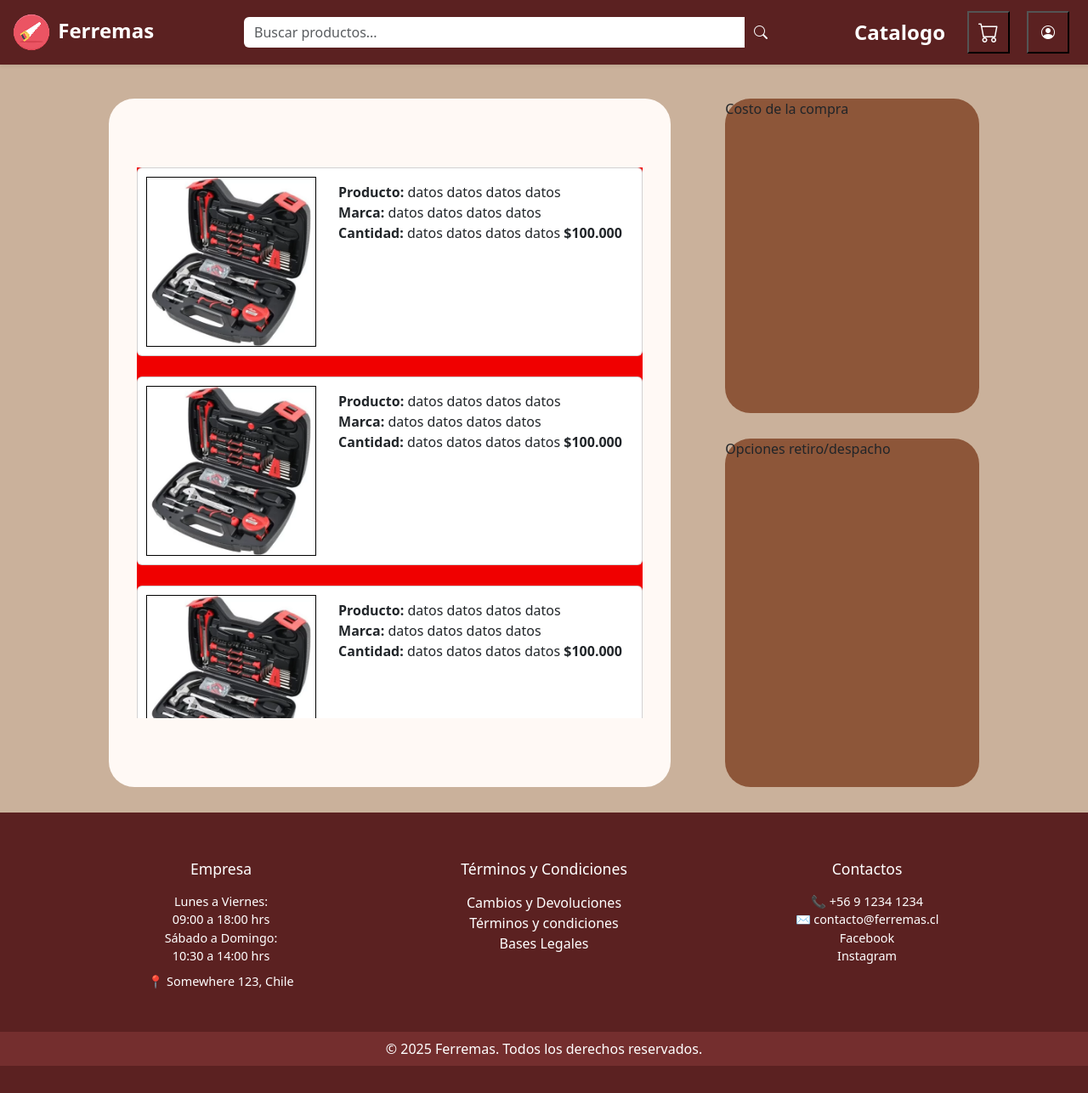
After one commit to Volkergz/Ferremas, a Django app: page /carrito in a window 1280 px wide. The commit adds this page. Shown: the whole page at 85% size. Run offline with Django 5.2, Linux system fonts and the light colour scheme.

Commit message:
Avances Carrito

```diff
--- a/main/frontend/polls/static/css/principal.css
+++ b/main/frontend/polls/static/css/principal.css
@@ -117,3 +117,19 @@
 .footer-bg a:hover {
   text-decoration: underline;
 }
+
+/* Utilidades */
+
+.fmscenter{
+display: flex;
+justify-content: center;
+text-align: center;
+align-content: center;
+align-items: center;
+}
+
+.center-img{
+display: flex;
+margin-left: auto;
+margin-right: auto;
+}
--- /dev/null
+++ b/main/frontend/polls/templates/Carrito.html
@@ -0,0 +1,102 @@
+
+{% extends 'base.html' %}
+
+{% block title %} vista de catalogo {% endblock %}
+
+{% block content %}
+
+{% load static %}
+
+<link rel="stylesheet" href="{% static 'css/principal.css' %}">
+<link href="https://cdn.jsdelivr.net/npm/bootstrap@5.3.6/dist/css/bootstrap.min.css" rel="stylesheet">
+<link rel="stylesheet" href="https://cdn.jsdelivr.net/npm/bootstrap-icons@1.10.5/font/bootstrap-icons.css">
+
+<section>
+
+   <div style="display: grid; grid-template-columns: repeat(3, 1fr); grid-template-rows: repeat(2, 1fr);">
+
+        <div class="d-flex justify-content-center" style="grid-column: span 2 / span 2; grid-row: span 2 / span 2;">
+
+            <div class="blanco fmscenter" style="width: 60vw; height: 78vh; margin: 40px 5vw 30px 10vw; border-radius: 30px;">
+
+                <div id="CARRITO" style="height: 80%; width: 90%; background-color: rgb(240, 0, 0); overflow-x: hidden;">
+
+                    <div>
+
+
+                        <div class="card flex-md-row mb-4">
+
+                            <img class="card-img-right flex-auto d-none d-lg-block" style="width: 200px; height: 200px; margin: 10px; border: solid 1px black" src="{% static 'img/juegos de herramientas.webp' %}">
+
+                            <div class="card-body d-flex flex-column align-items-start">
+
+                                <span><b> Producto: </b> datos datos datos datos  </span>
+                                <span><b> Marca: </b> datos datos datos datos  </span>
+                                <span><b> Cantidad: </b> datos datos datos datos <b> $100.000 </b> </span>
+
+                            </div>
+
+                        </div>
+
+                        <div class="card flex-md-row mb-4">
+
+                            <img class="card-img-right flex-auto d-none d-lg-block" style="width: 200px; height: 200px; margin: 10px; border: solid 1px black" src="{% static 'img/juegos de herramientas.webp' %}">
+
+                            <div class="card-body d-flex flex-column align-items-start">
+
+                                <span><b> Producto: </b> datos datos datos datos  </span>
+                                <span><b> Marca: </b> datos datos datos datos  </span>
+                                <span><b> Cantidad: </b> datos datos datos datos <b> $100.000 </b> </span>
+
+                            </div>
+
+                        </div>
+
+                        <div class="card flex-md-row mb-4">
+
+                            <img class="card-img-right flex-auto d-none d-lg-block" style="width: 200px; height: 200px; margin: 10px; border: solid 1px black" src="{% static 'img/juegos de herramientas.webp' %}">
+
+                            <div class="card-body d-flex flex-column align-items-start">
+
+                                <span><b> Producto: </b> datos datos datos datos  </span>
+                                <span><b> Marca: </b> datos datos datos datos  </span>
+                                <span><b> Cantidad: </b> datos datos datos datos <b> $100.000 </b> </span>
+
+                            </div>
+
+                        </div>
+
+                    </div>
+
+                </div>
+
+            </div>
+
+        </div>
+
+        <div class="d-flex justify-content-center" style="grid-column-start: 3;">
+
+            <div class="cafeO" style="width: 80%; margin: 40px 10vw 30px 0; border-radius: 30px;">
+
+                Costo de la compra
+
+            </div>
+
+        </div>
+
+        <div class="d-flex justify-content-center" style="grid-column-start: 3; grid-row-start: 2;">
+
+           <div class="cafeO" style="width: 80%; margin: 0 10vw 30px 0; border-radius: 30px;">
+
+                Opciones retiro/despacho
+
+            </div>
+
+        </div>
+
+    </div>
+
+</section>
+
+<script src="{% static 'js/carrito.js' %}"></script>
+{% endblock %}
--- a/main/frontend/polls/templates/Producto.html
+++ b/main/frontend/polls/templates/Producto.html
@@ -8,7 +8,6 @@
 {% load static %}
 
 <link rel="stylesheet" href="{% static 'css/principal.css' %}">
-<link rel="stylesheet" href="{% static 'css/producto.css' %}">
 <link href="https://cdn.jsdelivr.net/npm/bootstrap@5.3.6/dist/css/bootstrap.min.css" rel="stylesheet">
 <link rel="stylesheet" href="https://cdn.jsdelivr.net/npm/bootstrap-icons@1.10.5/font/bootstrap-icons.css">
 
--- a/main/frontend/polls/urls.py
+++ b/main/frontend/polls/urls.py
@@ -6,6 +6,7 @@ urlpatterns = [
     path('logout', views.logout_view, name='logout'),
     path('register', views.register_view, name='register'),
     path('producto', views.producto_view, name='producto'),
+    path('carrito', views.carrito_view, name='carrito'),
     path('catalogo/', views.catalogo_view, name='catalogo'),
     path('', views.index, name="home")
 ]
--- a/main/frontend/polls/views.py
+++ b/main/frontend/polls/views.py
@@ -47,6 +47,9 @@ def logout_view(request):
 def producto_view(request):
     return render(request, 'producto.html')
 
+def carrito_view(request):
+    return render(request, 'carrito.html')
+
 def catalogo_view(request):
     items = range(200)  # reemplazar con base de datos
 
```
Also changed, not shown: main/frontend/polls/static/js/carrito.js (added).
